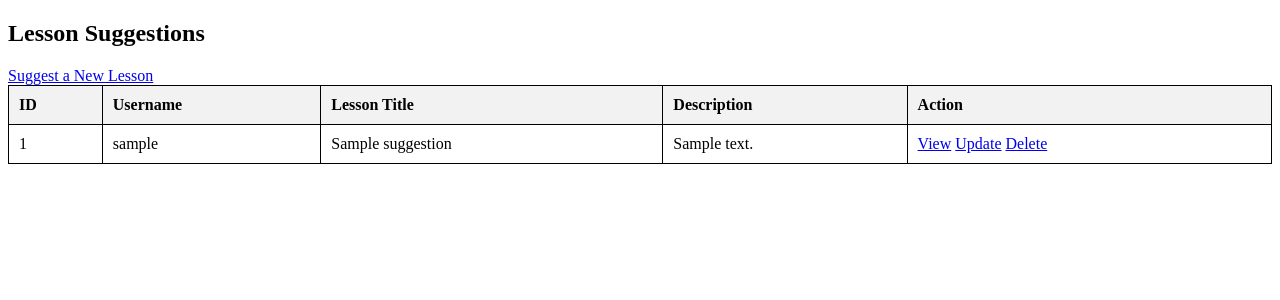
After one commit to GavrielaTM3/COMP333_Website, a PHP site: page /view_suggestions.php in a window 1280 px wide. The commit adds this page. Shown: the top 300 px of the page. Run offline with PHP 8.4, Linux system fonts and the light colour scheme; tables that the repository leaves empty or names only in its code hold one stand-in row (values such as "Sample post").

Commit message:
suggestions forms and view (issue #60)

```diff
--- /dev/null
+++ b/view_suggestions.php
@@ -0,0 +1,82 @@
+<?php
+$servername = "localhost";
+$username = "root"; // Default XAMPP user
+$password = ""; // Default XAMPP password (leave empty)
+$dbname = "app-db"; // Your database name
+
+// Connect to MySQL
+$conn = new mysqli($servername, $username, $password, $dbname);
+
+// Check connection
+if ($conn->connect_error) {
+    die("Connection failed: " . $conn->connect_error);
+}
+
+// Fetch all suggestions from the database
+$sql = "SELECT id, username, lesson_title, lesson_description FROM suggestions";
+$result = $conn->query($sql);
+?>
+
+<!DOCTYPE html>
+<html lang="en">
+<head>
+    <meta charset="UTF-8">
+    <meta name="viewport" content="width=device-width, initial-scale=1.0">
+    <title>Lesson Suggestions</title>
+    <style>
+        table {
+            width: 100%;
+            border-collapse: collapse;
+        }
+        table, th, td {
+            border: 1px solid black;
+        }
+        th, td {
+            padding: 10px;
+            text-align: left;
+        }
+        th {
+            background-color: #f2f2f2;
+        }
+    </style>
+</head>
+<body>
+
+<h2>Lesson Suggestions</h2>
+<a href="suggest_form.html">Suggest a New Lesson</a>
+<table>
+    <tr>
+        <th>ID</th>
+        <th>Username</th>
+        <th>Lesson Title</th>
+        <th>Description</th>
+        <th>Action</th>
+    </tr>
+
+    <?php
+    if ($result->num_rows > 0) {
+        while ($row = $result->fetch_assoc()) {
+            echo "<tr>
+                <td>{$row['id']}</td>
+                <td>{$row['username']}</td>
+                <td>{$row['lesson_title']}</td>
+                <td>{$row['lesson_description']}</td>
+                <td>
+                    <a href='view_suggestion.php?id={$row['id']}'>View</a>
+                    <a href='update_suggestion.php?id={$row['id']}'>Update</a>
+                    <a href='delete_suggestion.php?id={$row['id']}' onclick='return confirm(\"Are you sure?\")'>Delete</a>
+                </td>
+            </tr>";
+        }
+    } else {
+        echo "<tr><td colspan='5'>No suggestions yet.</td></tr>";
+    }
+    ?>
+</table>
+
+</body>
+</html>
+
+<?php
+$conn->close();
+?>
```
Also changed, not shown: process_suggestions.php (added, +29 -0 lines), suggestions.php (+45 -0 lines), view_suggestion.php (added, +46 -0 lines), suggest_form.php (added).
